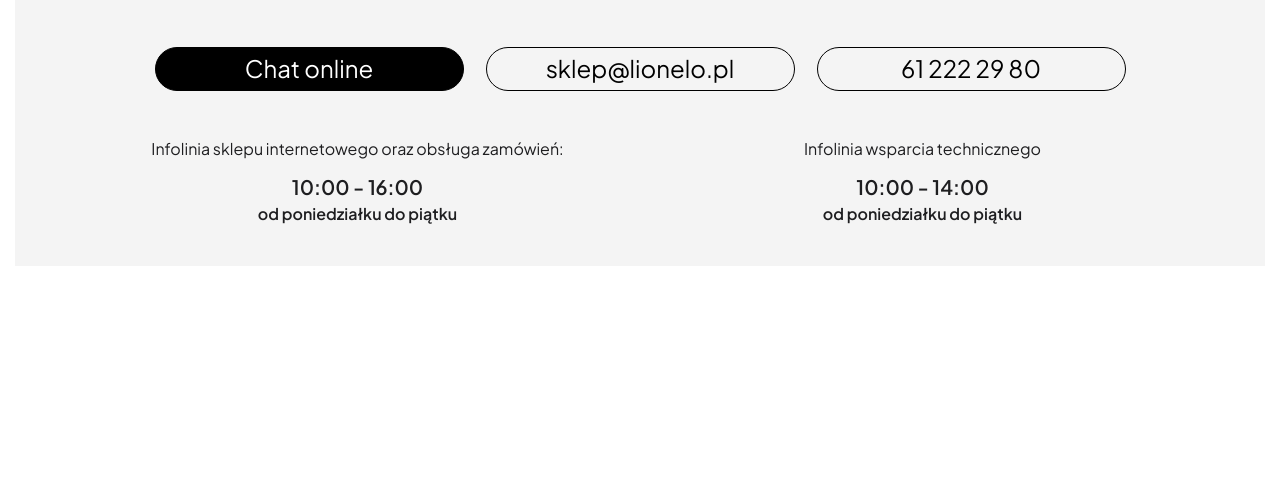
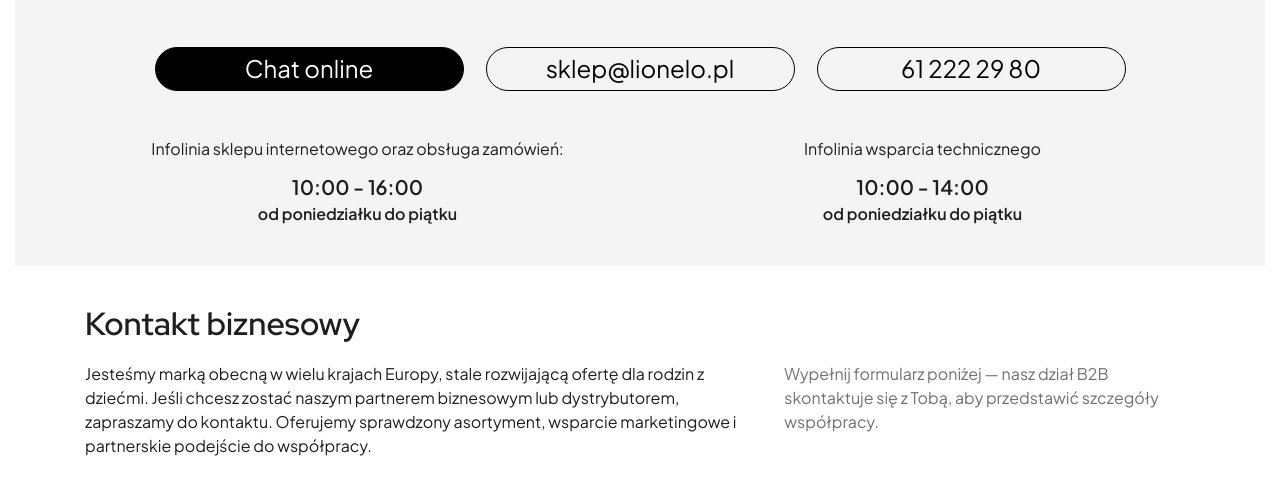
Before and after one commit to jm-BLG/New-Contact-Page, a plain HTML site: page index.html in a window 1280 px wide. Shown: the part 604-1098 px from the top of the page. Before the commit the page ends 870 px from the top, so only its background shows below. Drawn offline with nearby package versions, Linux system fonts and the light colour scheme.

Commit message:
Form section setup

```diff
--- a/index.html
+++ b/index.html
@@ -66,7 +66,18 @@
                 </div>
             </section>
         </section>
-        <section class="lo-cms-content">
+        <section class="lo-cms-content lo-cms-formBlock">
+                <h3 class="lo-cms-section__title">
+                    Kontakt biznesowy
+                </h3>
+                <div class="lo-cms-formContent">
+                    <div class="lo-cms-formDesc__wrapper">
+                        <p class="lo-cms-formDesc">Jesteśmy marką obecną w wielu krajach Europy, stale rozwijającą ofertę dla rodzin z dziećmi. Jeśli chcesz zostać naszym partnerem biznesowym lub dystrybutorem, zapraszamy do kontaktu. Oferujemy sprawdzony asortyment, wsparcie marketingowe i partnerskie podejście do współpracy.</p>
+                    </div>
+                    <div class="lo-cms-addInfo__wrapper">
+                        <p class="lo-cms-addInfo">Wypełnij formularz poniżej — nasz dział B2B skontaktuje się z Tobą, aby przedstawić szczegóły współpracy.</p>
+                    </div>
+                </div>
 
         </section>
 
--- a/style.css
+++ b/style.css
@@ -169,3 +169,43 @@ margin-block: 0 15px;
     margin: 0;
     line-height: 1.5;
 }
+
+.lo-cms-formBlock{
+    padding-block: 42px 50px;
+    display: flex;
+    flex-direction: column;
+    flex-wrap: nowrap;
+    justify-content: flex-start;
+    align-items: flex-start;
+}
+
+.lo-cms-formBlock .lo-cms-section__title{
+    margin-block-end: 22px;
+}
+
+.lo-cms-formContent{
+    width: 100%;
+    display: flex;
+    gap: 25px;
+    justify-content: space-between;
+}
+
+.lo-cms-formDesc__wrapper{
+    flex: 0 1 60%;
+}
+
+.lo-cms-formDesc{
+    line-height: 1.5;
+    margin: 0;
+}
+
+
+.lo-cms-addInfo__wrapper{
+    flex: 0 1 37%;
+}
+
+.lo-cms-addInfo{
+    color: #717171;
+    line-height: 1.5;
+    margin: 0;
+}
```
